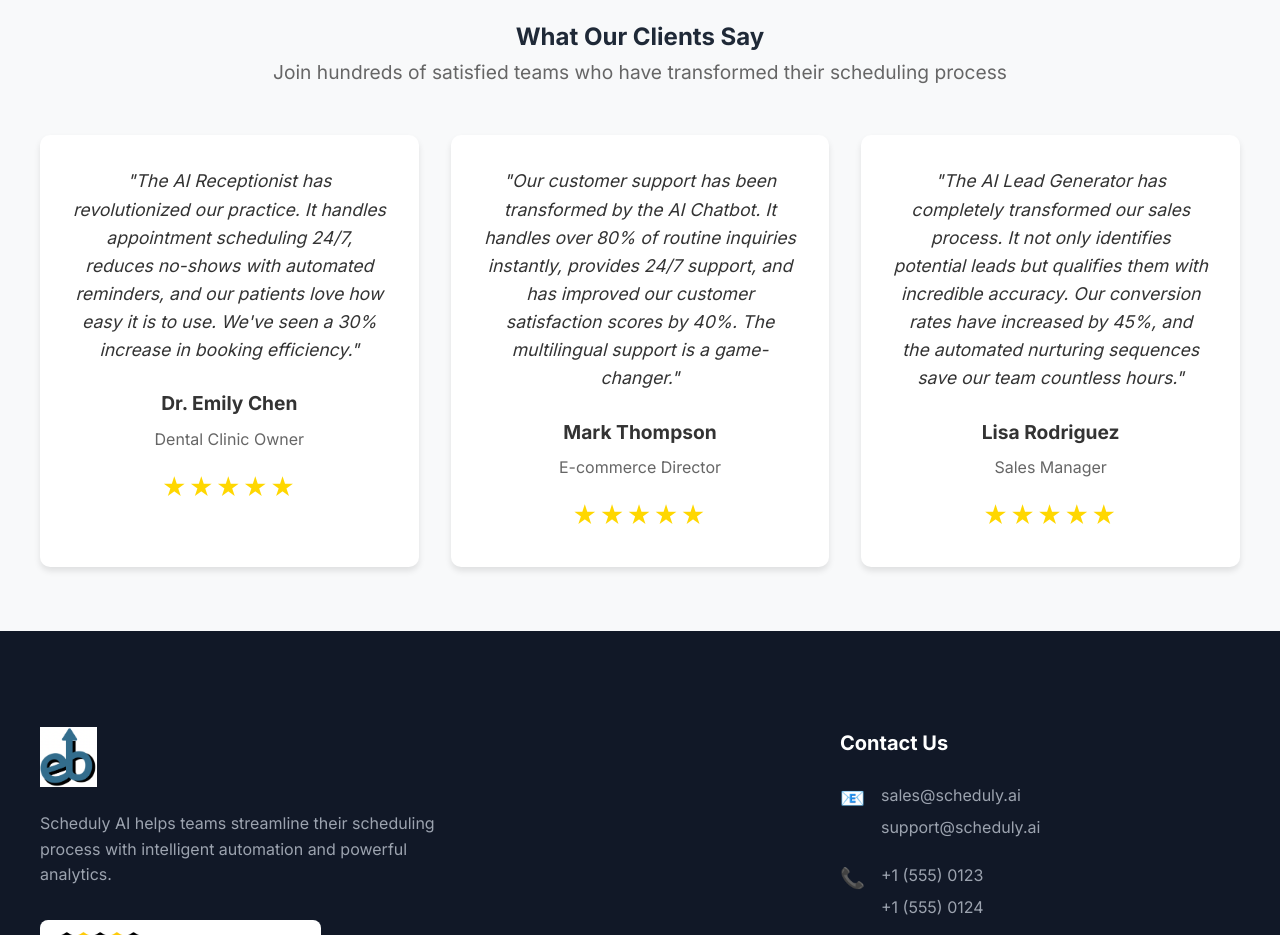
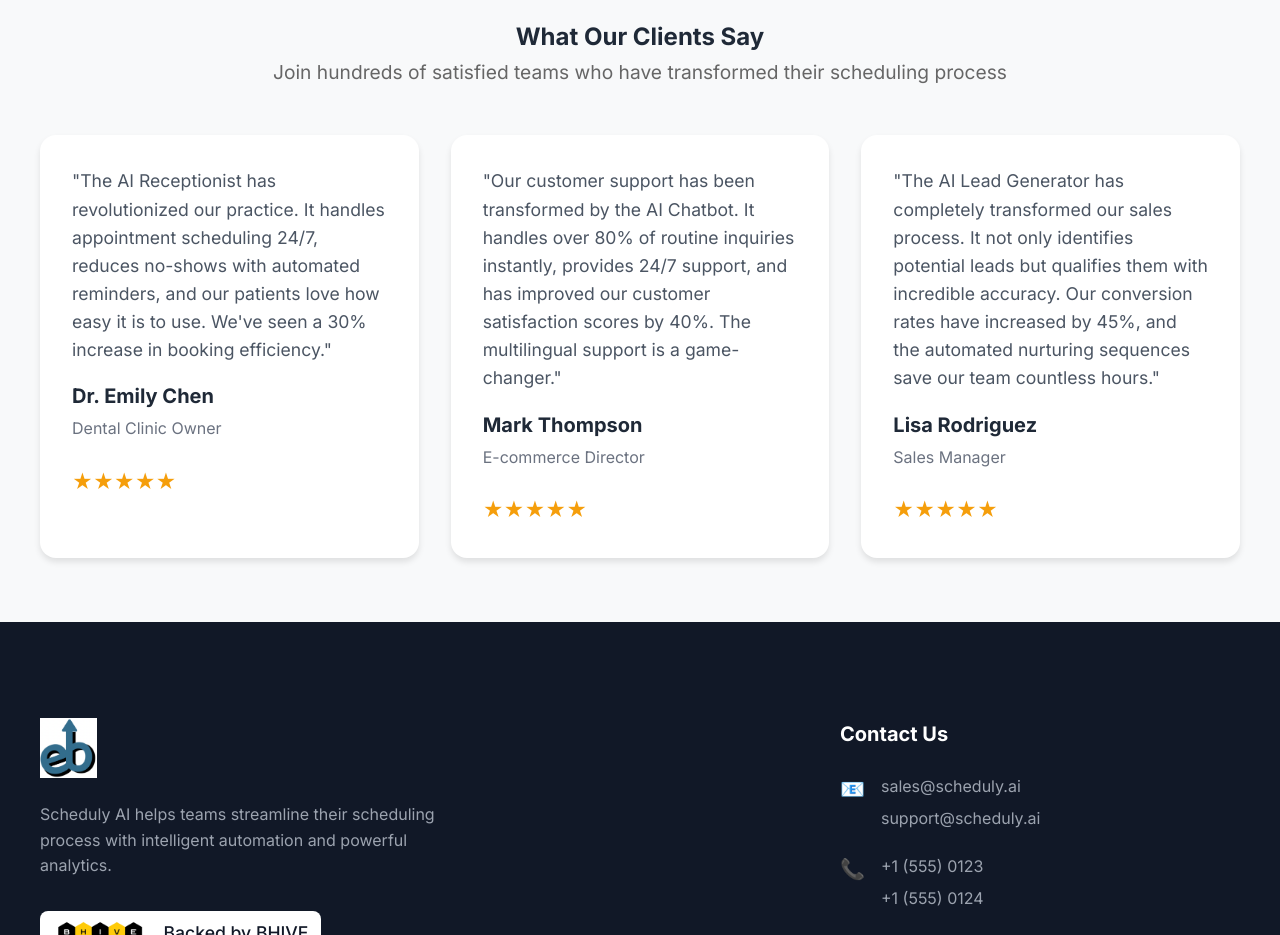
Before and after one commit to Jannatt22/Scheduly-AI, a React (Create React App) app: page / in a window 1280 px wide. Shown: the part 2540-3475 px from the top of the page. Built offline with nearby package versions, Linux system fonts and the light colour scheme.

Commit message:
Update testimonial card layout to align content to the left

```diff
--- a/src/App.css
+++ b/src/App.css
@@ -573,14 +573,12 @@ body {
 }
 
 .testimonial-card {
-  background: white;
-  border-radius: 10px;
+  background: var(--white);
   padding: 2rem;
+  border-radius: 1rem;
   box-shadow: 0 4px 6px rgba(0, 0, 0, 0.1);
-  display: flex;
-  flex-direction: column;
-  justify-content: space-between;
   transition: transform 0.3s ease;
+  text-align: left;
 }
 
 .testimonial-card:hover {
@@ -588,37 +586,43 @@ body {
 }
 
 .testimonial-content {
-  flex-grow: 1;
+  display: flex;
+  flex-direction: column;
+  gap: 1rem;
 }
 
 .testimonial-text {
   font-size: 1.1rem;
+  color: #4B5563;
   line-height: 1.6;
-  color: #333;
-  margin-bottom: 1.5rem;
-  font-style: italic;
+  text-align: left;
 }
 
 .testimonial-author {
-  margin-top: 1.5rem;
+  display: flex;
+  flex-direction: column;
+  align-items: flex-start;
+  gap: 0.25rem;
 }
 
 .testimonial-author h4 {
-  font-size: 1.2rem;
-  color: #333;
+  font-size: 1.25rem;
+  color: var(--text-main);
   margin: 0;
+  text-align: left;
 }
 
 .testimonial-author p {
-  color: #666;
-  margin: 0.5rem 0 0;
+  color: #6B7280;
+  margin: 0;
+  text-align: left;
 }
 
 .star-rating {
-  margin-top: 1rem;
-  color: #ffd700;
-  font-size: 1.5rem;
-  letter-spacing: 2px;
+  color: #F59E0B;
+  font-size: 1.25rem;
+  margin-top: 0.5rem;
+  text-align: left;
 }
 
 /* Product Detail Page */
```
